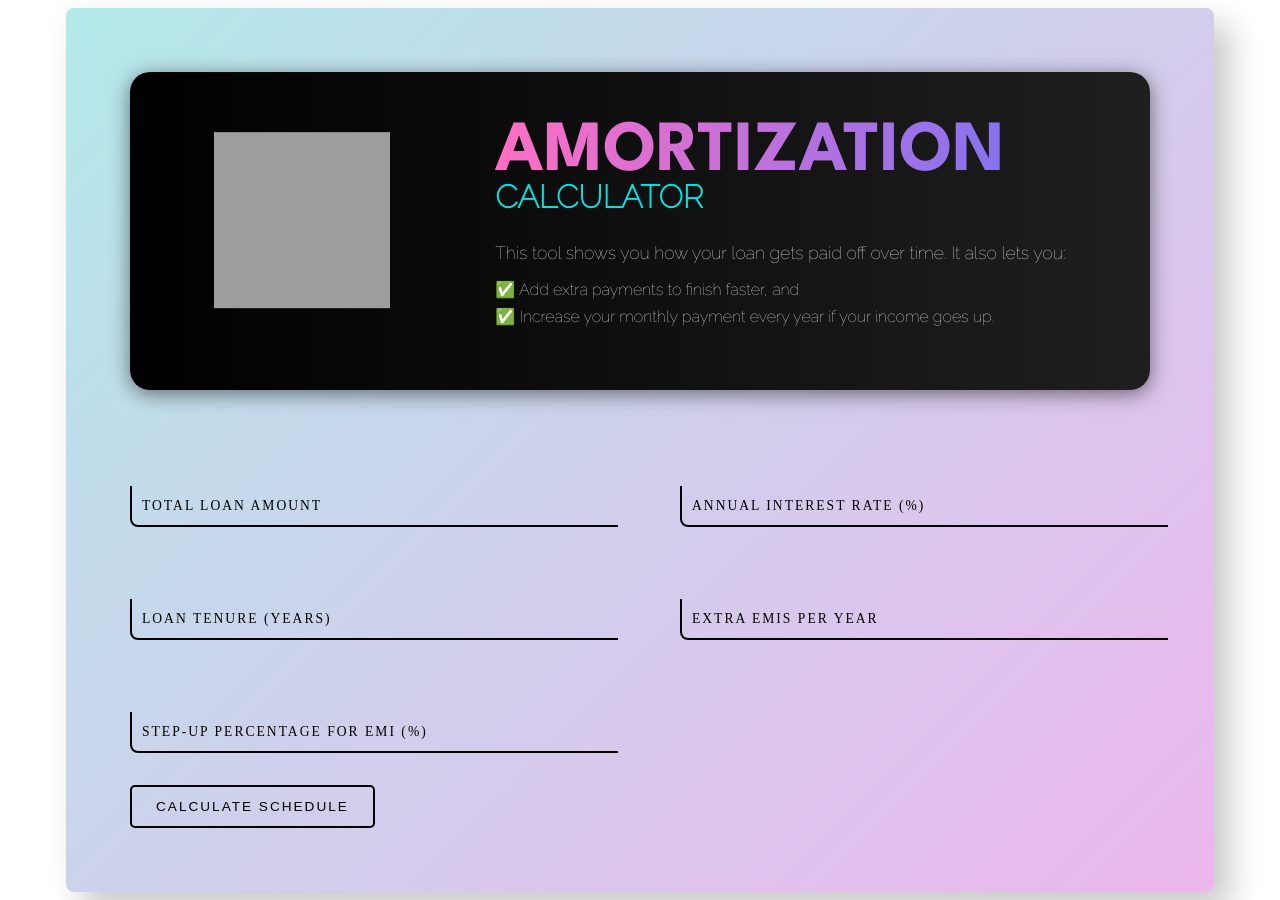
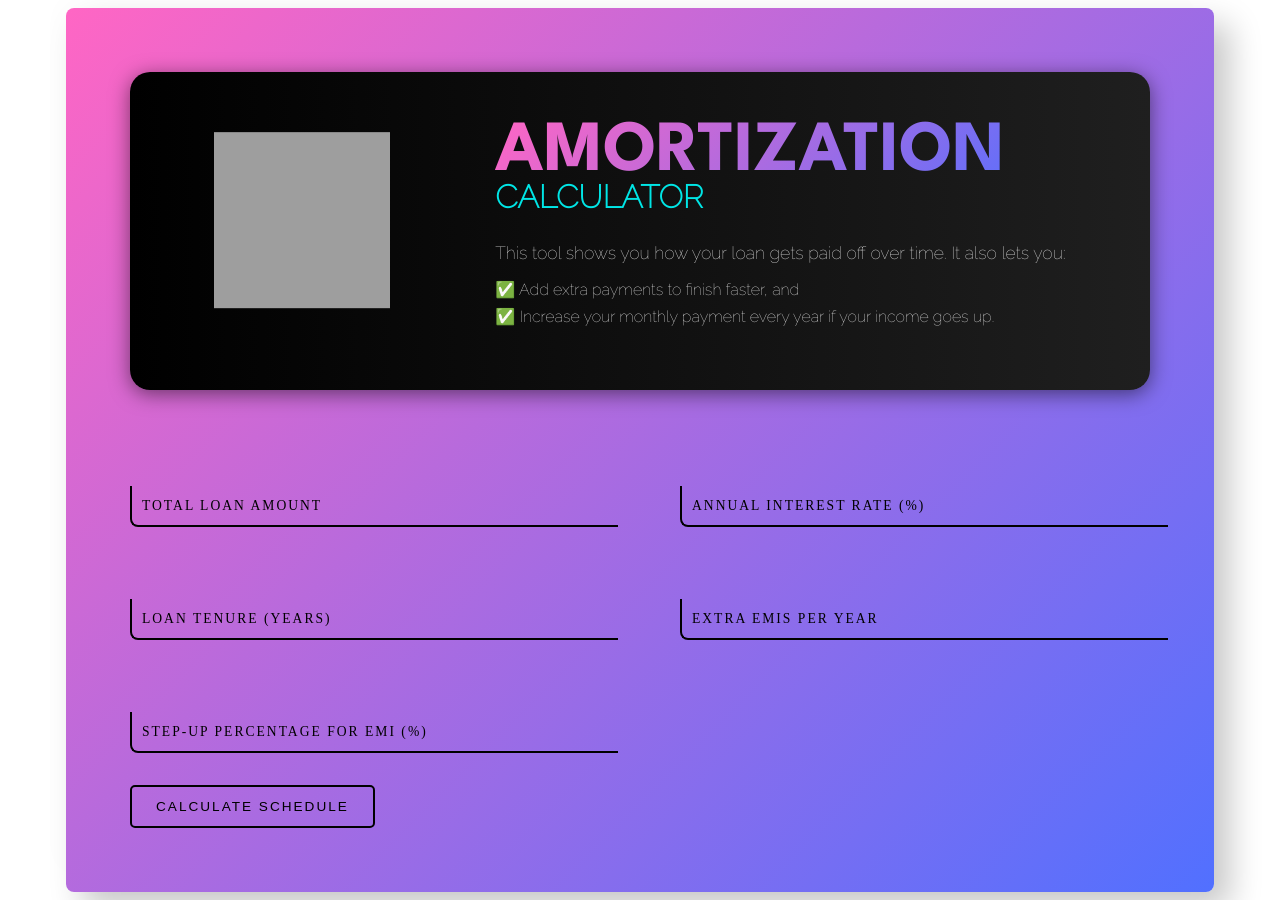
Before and after one commit to anmolp1/amortization-calculator, a Flask app: page / in a window 1280 px wide. Run offline with Flask 3, Linux system fonts and the light colour scheme; grey boxes are pictures that could not be loaded.

Commit message:
update index.html animations and colors

```diff
--- a/app.py
+++ b/app.py
@@ -3,10 +3,6 @@ import csv
 import io
 
 app = Flask(__name__)
-
-# @app.route('/images/<path:filename>')
-# def serve_image(filename):
-#     return send_from_directory('images', filename)
 
 def calculate_amortization_schedule(principal, annual_rate, years, extra_emis, step_up_percent):
     """
--- a/static/css/form-style.css
+++ b/static/css/form-style.css
@@ -37,7 +37,7 @@
     font-size: 72px;
     font-weight: bold;
     margin: 0;
-    background: linear-gradient(90deg, #ff6ec4, #7873f5);
+    background: linear-gradient(-45deg, #5170ff 0%, #ff66c4 100% );
     -webkit-background-clip: text;
     -webkit-text-fill-color: transparent;
 }
@@ -84,7 +84,7 @@
     min-height: 100vh;
 }
 .card {
-    background: linear-gradient(-45deg, #ecb6ed 0%, #b3e9ea 100% );
+    background: linear-gradient(-45deg, #5170ff 0%, #ff66c4 100% );
     box-shadow: 16px 16px 32px #c8c8c8, -16px -16px 32px #fefefe;
     border-radius: 8px;
     padding: 4rem;
@@ -106,7 +106,6 @@
     background-clip: text;
     -webkit-text-fill-color: transparent;
     -webkit-text-stroke: 1px #4f4f4f;
-    /* text-fill-color: transparent; */
 }
 
 .subtitle {
@@ -168,6 +167,7 @@
 .inputBox input:valid {
     border: 2px solid #000;
     border-radius: 8px;
+    background: #fff;
 }
 
 /* submit button */
@@ -185,5 +185,7 @@
 }
 .enter:hover {
     background: #000;
-    color: #fff;
+    color: rgb(0, 255, 187);
+    border-radius: 100px;
+    border-color: rgb(0, 255, 187);
 }
```
